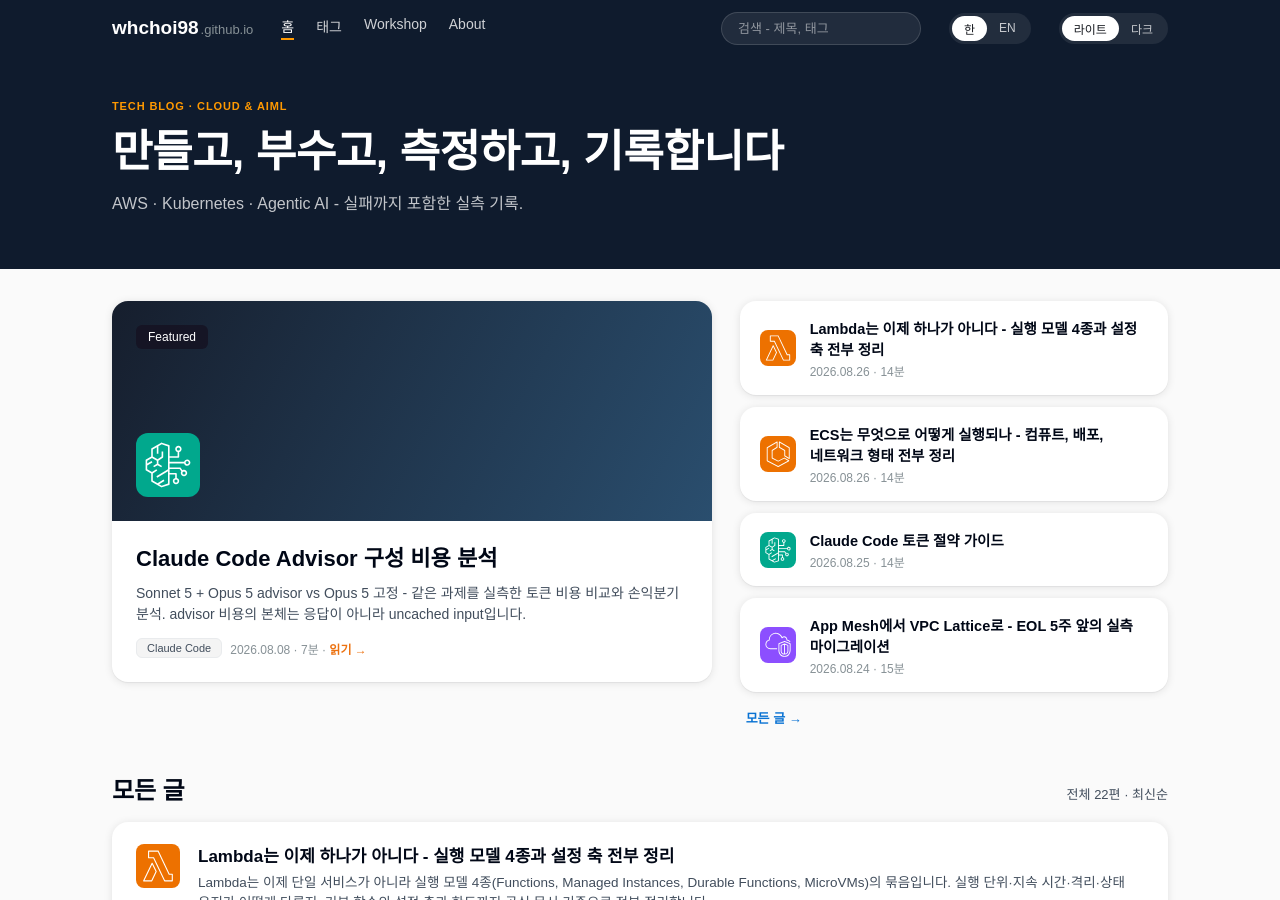
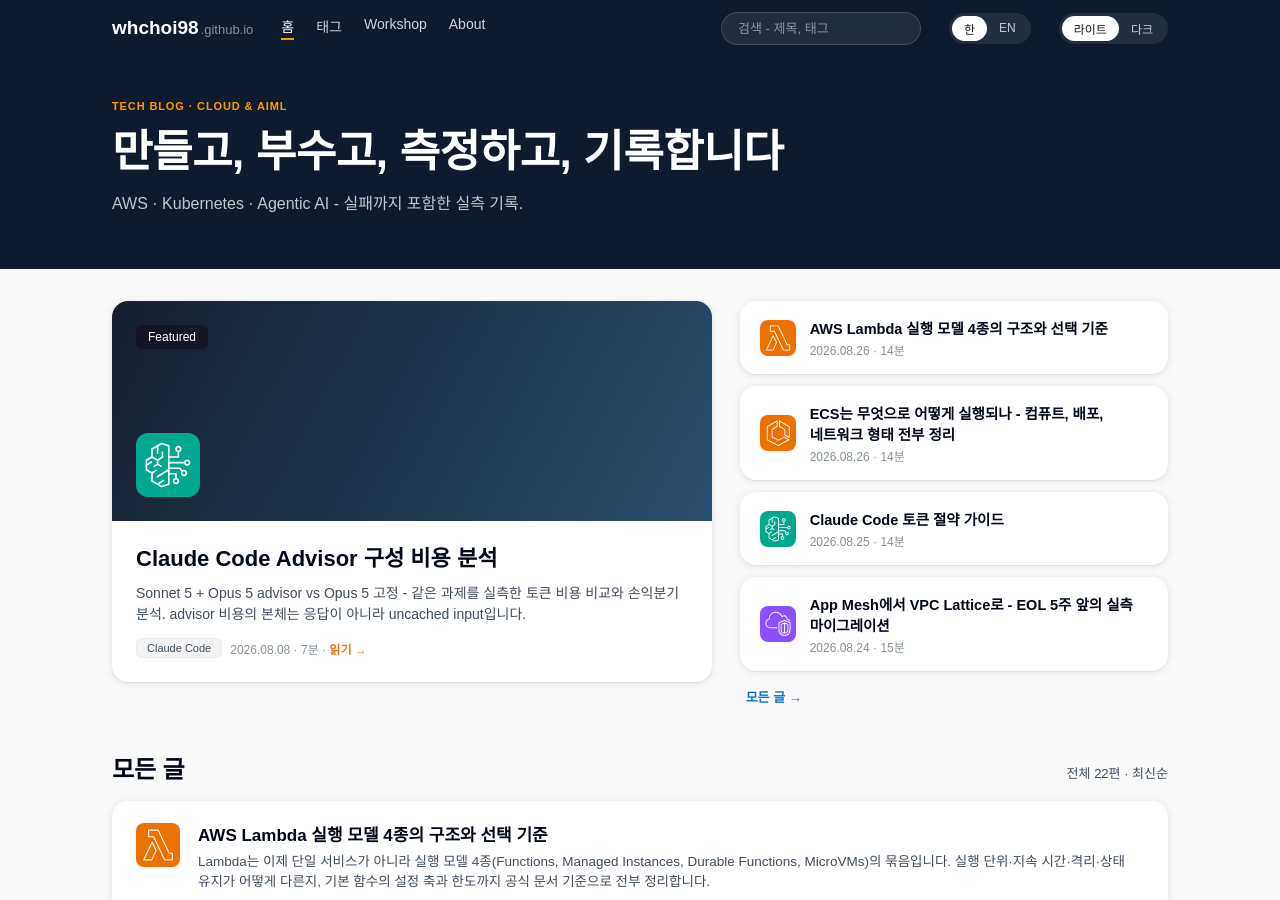
Before and after one commit to whchoi98/whchoi98.github.io, a Jekyll site: the page built from index.md, in a window 1280 px wide and 900 px high. Built offline with Jekyll 4.4.1, drawn with Linux system fonts in a browser that asks for light colours; some web fonts are replaced.

Commit message:
docs: lambda 게시물 제목 변경 - AWS Lambda 실행 모델 4종의 구조와 선택 기준

```diff
--- a/docs/techblog/aws-core/lambda-execution-models-report.html
+++ b/docs/techblog/aws-core/lambda-execution-models-report.html
@@ -4,7 +4,7 @@
 <meta charset="utf-8">
 <meta name="viewport" content="width=device-width, initial-scale=1">
 <meta name="color-scheme" content="light dark">
-<title>Lambda는 이제 하나가 아니다 - 실행 모델 4종과 설정 축 전부 정리</title>
+<title>AWS Lambda 실행 모델 4종의 구조와 선택 기준</title>
 <link rel="canonical" href="https://whchoi98.github.io/docs/techblog/aws-core/lambda-execution-models/">
 <!-- 본문 폰트. 기본은 Pretendard 동적 서브셋(가볍고 font-display:swap 포함).
      나눔스퀘어로 바꾸려면 아래 link 를 교체하고 :root 의 --sans 도 함께 바꾼다.
@@ -591,7 +591,7 @@
 <!-- ===================== Header ===================== -->
 <header class="doc-header">
   <p class="eyebrow">AWS LAMBDA / FEATURE ANALYSIS</p>
-  <h1>Lambda는 이제 하나가 아니다 - 실행 모델 4종과 설정 축 전부 정리</h1>
+  <h1>AWS Lambda 실행 모델 4종의 구조와 선택 기준</h1>
   <p class="subtitle">
     AWS Lambda는 이제 단일 실행 모델이 아니라 Functions, Managed Instances, Durable Functions, MicroVMs
     네 가지 컴퓨트 프리미티브의 묶음입니다. 실행 모델 4종을 1층, 기본 함수 내부의 설정 축을 2층으로 나누어
@@ -1390,7 +1390,7 @@
 <!-- ===================== Header ===================== -->
 <header class="doc-header">
   <p class="eyebrow">AWS LAMBDA / FEATURE ANALYSIS</p>
-  <h1>Lambda Is No Longer One Thing - All Four Execution Models and Every Configuration Axis</h1>
+  <h1>The Four AWS Lambda Execution Models - Structure and Selection Criteria</h1>
   <p class="subtitle">
     AWS Lambda is no longer a single execution model but a bundle of four compute primitives:
     Functions, Managed Instances, Durable Functions, and MicroVMs. This document organizes them
--- a/docs/techblog/aws-core/lambda-execution-models.md
+++ b/docs/techblog/aws-core/lambda-execution-models.md
@@ -1,6 +1,6 @@
 ---
-title: "Lambda는 이제 하나가 아니다 - 실행 모델 4종과 설정 축 전부 정리"
-title_en: "Lambda Is No Longer One Thing - All Four Execution Models and Every Configuration Axis"
+title: "AWS Lambda 실행 모델 4종의 구조와 선택 기준"
+title_en: "The Four AWS Lambda Execution Models - Structure and Selection Criteria"
 layout: report
 report_src: /docs/techblog/aws-core/lambda-execution-models-report.html
 date: 2026-08-26
```
